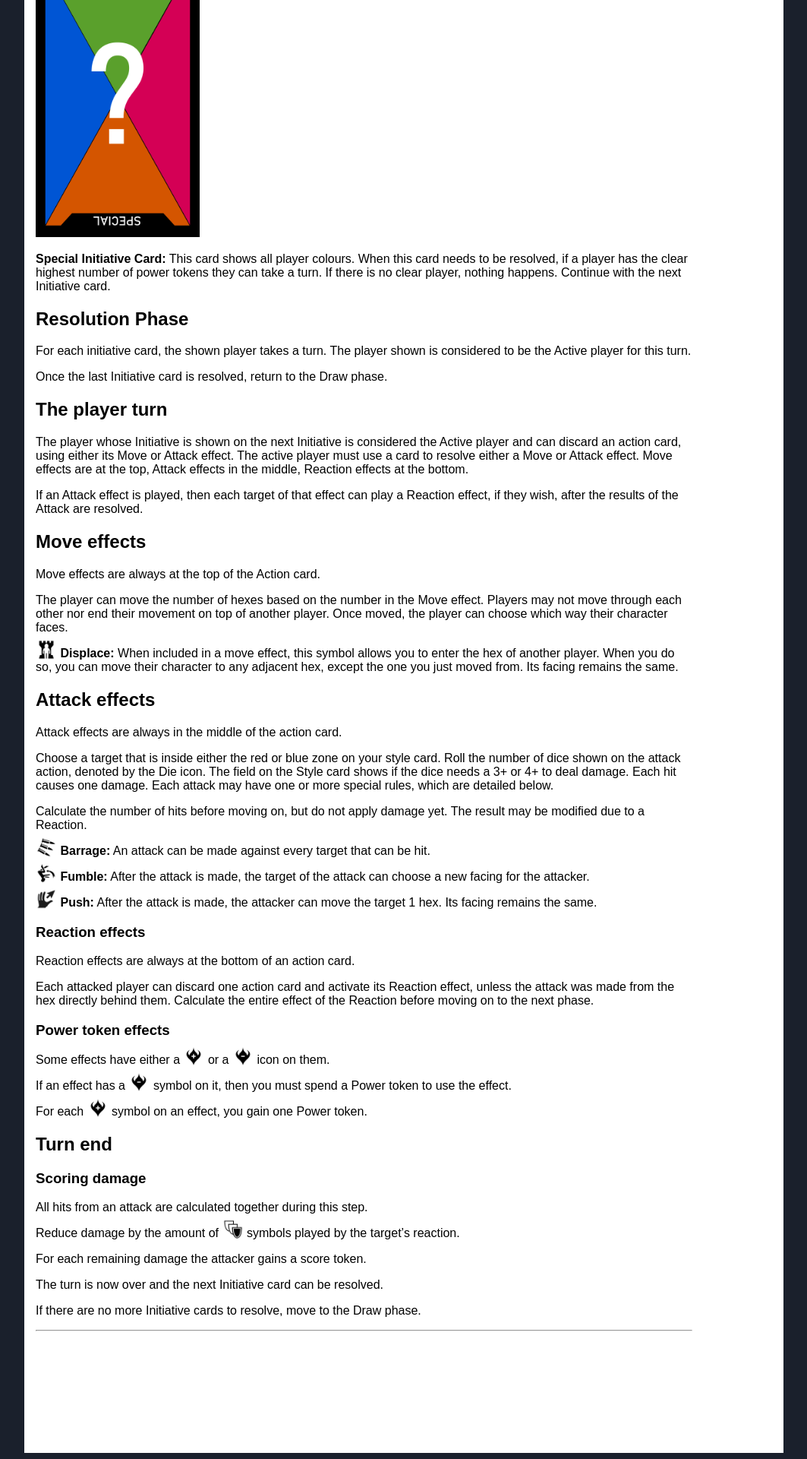
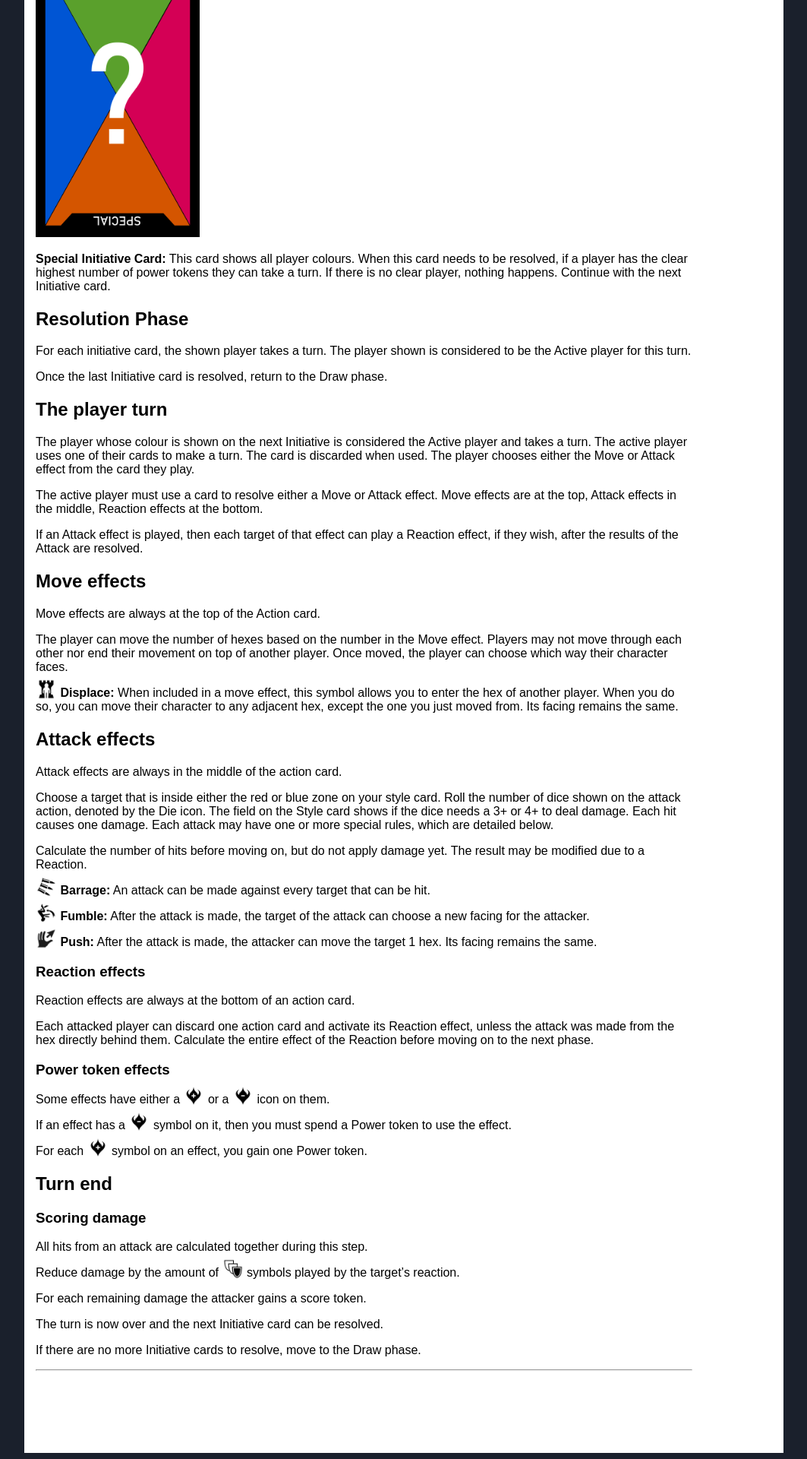
Before and after one commit to abregado/champions-combat, a Jekyll site: the page built from index.html, in a window 1280 px wide. Shown: the part 1076-2996 px from the top of the page at 76% size, without its empty margins (116-1179 px from the left). Built offline with Jekyll 4.4.1, drawn with Linux system fonts in a browser that asks for light colours.

Commit message:
change Initiative phase description

```diff
--- a/_chapters/rules.md
+++ b/_chapters/rules.md
@@ -54,7 +54,8 @@ For each initiative card, the shown player takes a turn. The player shown is con
 Once the last Initiative card is resolved, return to the Draw phase.
 
 # The player turn
-The player whose Initiative is shown on the next Initiative is considered the Active player and can discard an action card, using either its Move or Attack effect.
+The player whose colour is shown on the next Initiative is considered the Active player and takes a turn. The active player uses one of their cards to make a turn. The card is discarded when used. The player chooses either the Move or Attack effect from the card they play.
+
 The active player must use a card to resolve either a Move or Attack effect. Move effects are at the top, Attack effects in the middle, Reaction effects at the bottom.
 
 If an Attack effect is played, then each target of that effect can play a Reaction effect, if they wish, after the results of the Attack are resolved.
```
